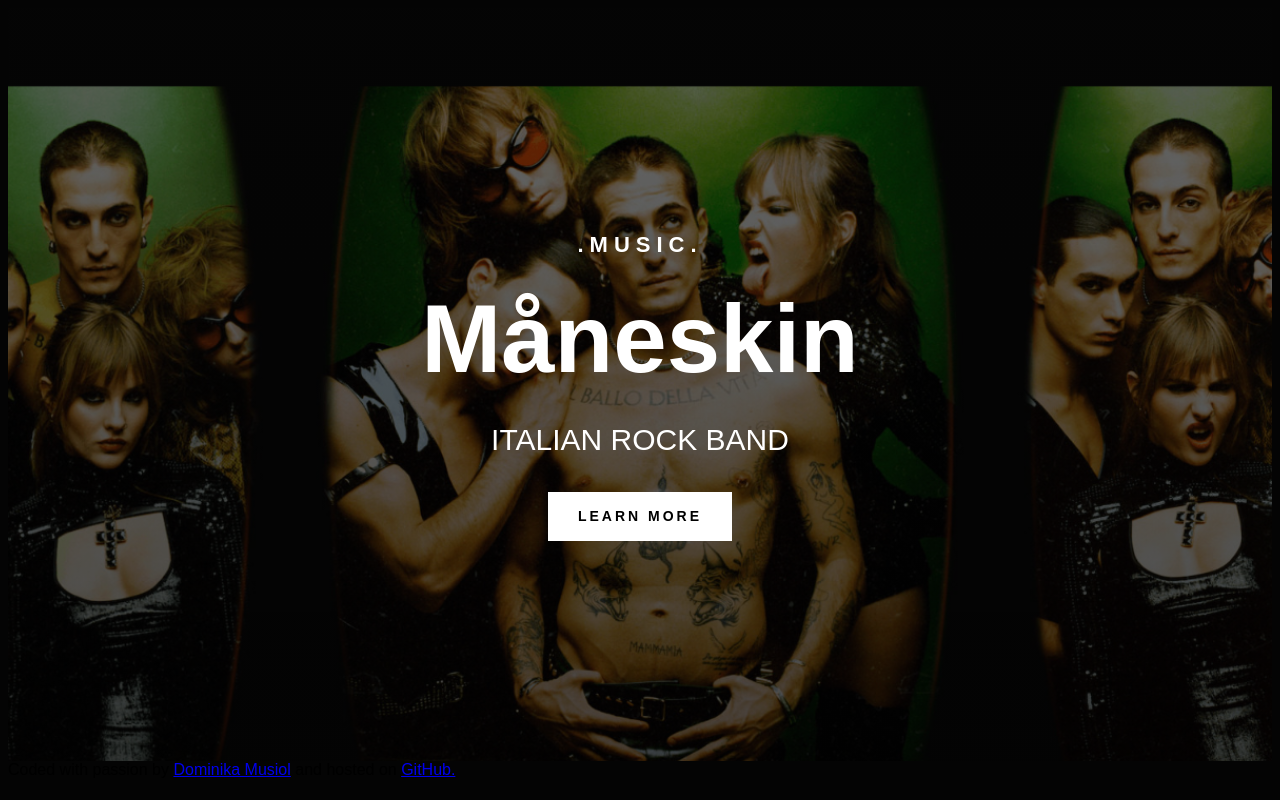
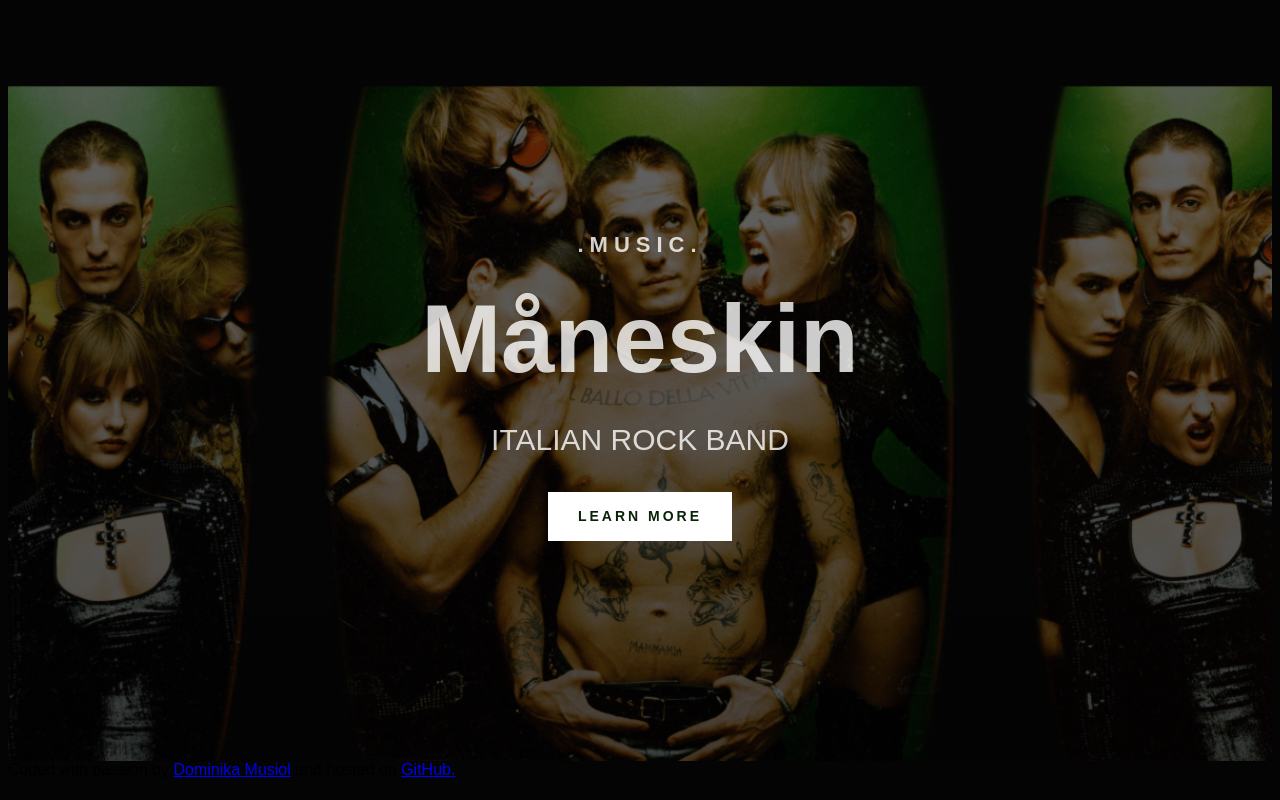
Before and after one commit to dmusiol/maneskin-project, a plain HTML site: page index.html in a window 1280 px wide. Drawn offline with Linux system fonts and the light colour scheme.

Commit message:
Add opacity to header text

```diff
--- a/src/style.css
+++ b/src/style.css
@@ -12,7 +12,7 @@
     background-image: linear-gradient(rgba(0, 0, 0, 0.6), rgba(0, 0, 0, 0.7)), url("../images/maneskin-hero.png");
     background-repeat: no-repeat;
     background-size: cover;
-    color: white;
+    color: rgba(255, 255, 255, 0.8);
     text-align: center;
     padding: 220px;
 }
@@ -49,7 +49,7 @@
     text-transform: uppercase;
     font-size: 14px;
     font-weight: 700;
-    color: black;
+    color: #092306;
     background-color: white;
     padding: 14px 30px;
     margin-top: 30px;
```
